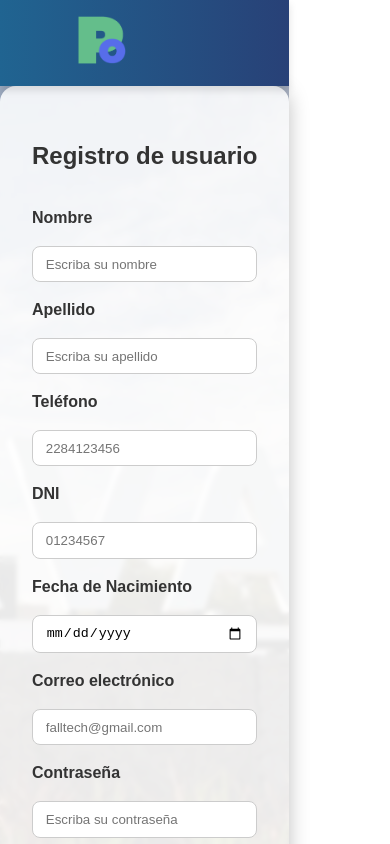
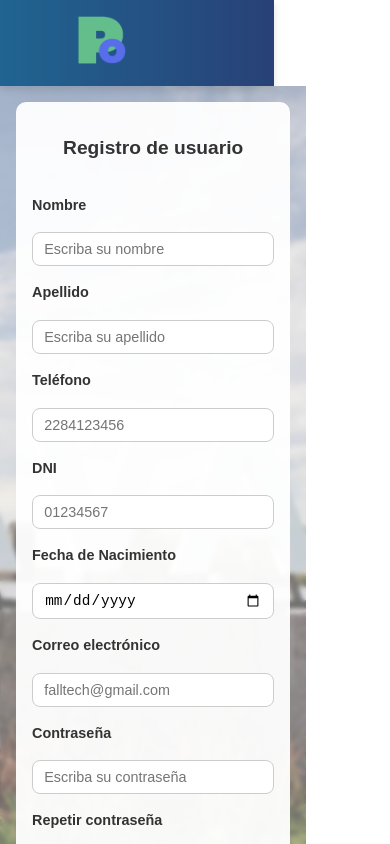
Before and after one commit to LeandroRodriguezValerio/PortalOlavarriaREACT, a React (Vite) app: page /registro in a window 390 px wide. Shown: the top 844 px of the page. Built offline with nearby package versions, Linux system fonts and the light colour scheme.

Commit message:
pagina de registro hecha

```diff
--- a/src/components/Registro.css
+++ b/src/components/Registro.css
@@ -1,32 +1,34 @@
 /* --- Fondo general --- */
 .registro-page {
   min-height: 100vh;
+  width: 100%;
   display: flex;
   align-items: center;
   justify-content: center;
   background-image: url("../assets/IMG/olavarríaCartel.jpg");
   background-size: cover;
   background-position: center;
+  background-repeat: no-repeat;
   position: relative;
+  padding: 2rem;
 }
 
-/* Capa semitransparente para oscurecer o aclarar el fondo */
 .registro-page::before {
   content: "";
   position: absolute;
   inset: 0;
-  background: rgba(255, 255, 255, 0.4); /* blanco translúcido */
-  backdrop-filter: blur(2px); /* opcional, da efecto de vidrio */
+  background: rgba(255, 255, 255, 0.4);
+  backdrop-filter: blur(2px);
 }
 
 /* --- Formulario --- */
 .formlogin {
   position: relative;
-  z-index: 1; /* para que quede encima del fondo */
+  z-index: 1;
   width: 100%;
   max-width: 420px;
   padding: 2rem;
-  background: rgba(255, 255, 255, 0.85);
+  background: rgba(255, 255, 255, 0.88);
   border-radius: 16px;
   box-shadow: 0 4px 20px rgba(0, 0, 0, 0.25);
   display: flex;
@@ -53,6 +55,7 @@
   border: 1px solid #ccc;
   outline: none;
   transition: border 0.2s, box-shadow 0.2s;
+  font-size: 1rem;
 }
 
 .formlogin input:focus {
@@ -69,6 +72,7 @@
   background-color: #0077ff;
   color: white;
   font-weight: 600;
+  font-size: 1rem;
   transition: background 0.3s;
 }
 
@@ -98,3 +102,48 @@
   box-shadow: 0 2px 10px rgba(0, 0, 0, 0.3);
   cursor: pointer;
 }
+
+/* --- RESPONSIVE DESIGN --- */
+@media (max-width: 768px) {
+  .formlogin {
+    max-width: 90%;
+    padding: 1.5rem;
+  }
+
+  .formlogin input,
+  .formlogin button {
+    font-size: 0.95rem;
+  }
+
+  .formlogin h2 {
+    font-size: 1.4rem;
+  }
+}
+
+@media (max-width: 480px) {
+  .registro-page {
+    padding: 1rem;
+  }
+
+  .formlogin {
+    max-width: 100%;
+    padding: 1rem;
+    border-radius: 10px;
+    box-shadow: none;
+    background: rgba(255, 255, 255, 0.95);
+  }
+
+  .formlogin h2 {
+    font-size: 1.2rem;
+  }
+
+  .formlogin label {
+    font-size: 0.9rem;
+  }
+
+  .formlogin input,
+  .formlogin button {
+    font-size: 0.9rem;
+    padding: 0.5rem 0.7rem;
+  }
+}
--- a/src/components/registro.jsx
+++ b/src/components/registro.jsx
@@ -17,7 +17,7 @@ export default function Registro() {
 
   const handleChange = (e) => {
     const { name, value } = e.target;
-    // Si el campo es teléfono, permitir solo números
+
     if (name === "telefono" && /[^0-9]/.test(value)) return;
     setForm({ ...form, [name]: value });
   };
@@ -33,7 +33,7 @@ export default function Registro() {
 
     setMensaje("Registro realizado con éxito");
     setTimeout(() => {
-      window.location.href = "/"; // o usar react-router-dom para redirigir
+      window.location.href = "/";
     }, 2000);
   };
 
```
